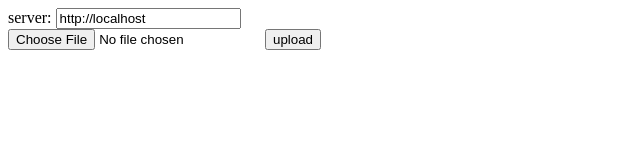
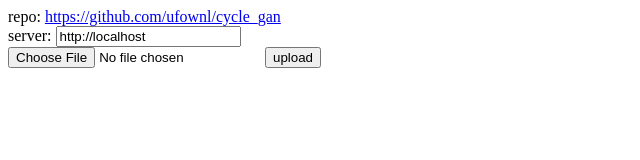
Before and after one commit to ufownl/cycle_gan, a plain HTML site: page docs/index.html in a window 1280 px wide. Shown: the whole page, without its empty margins (0-640 px from the left). Drawn offline with Linux system fonts and the light colour scheme.

Commit message:
Update the page of online demo
Add a link to this project repository at the top of the page.

```diff
--- a/docs/index.html
+++ b/docs/index.html
@@ -5,6 +5,7 @@
     <meta http-equiv="Content-Type" content="text/html; charset=utf-8" />
   </head>
   <body>
+    <div id="repo">repo: <a href="https://github.com/ufownl/cycle_gan">https://github.com/ufownl/cycle_gan</a></div>
     <div>
       server: <input type="text" id="server" />
     </div>
```
